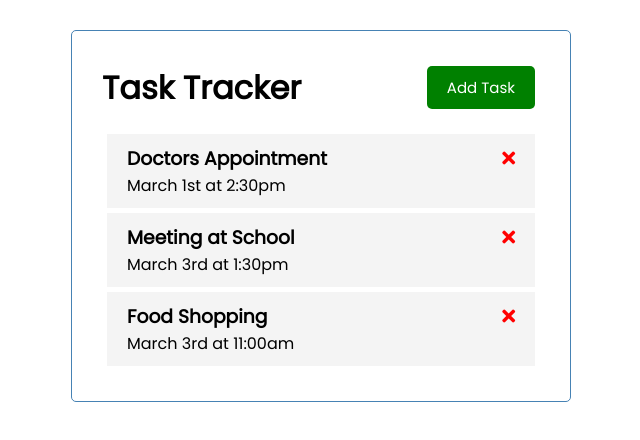
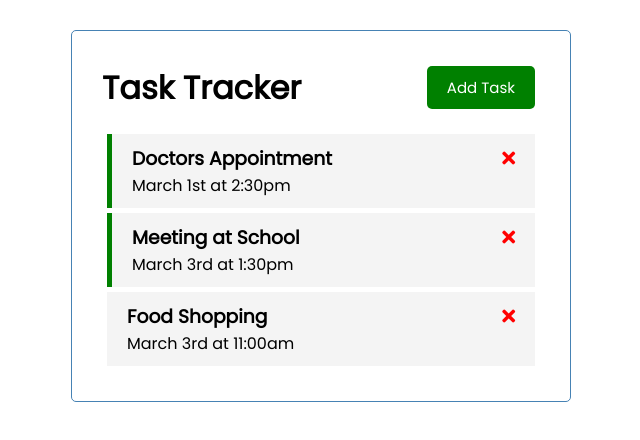
Before and after one commit to peterlewandowski/task-tracker-app-vue, a Vue app: page / in a window 1280 px wide. Shown: the top 440 px of the page, without its empty margins (319-959 px from the left). Built offline with nearby package versions, Linux system fonts and the light colour scheme.

Commit message:
adding v-on="onDelete", using $emit 'delete-task' event name to pass id of the deleted task up to the parent, eventaully App.vue

```diff
--- a/src/App.vue
+++ b/src/App.vue
@@ -1,7 +1,7 @@
 <template>
   <div class="container">
     <Header title="Task Tracker"/>
-    <Tasks :tasks="tasks" />
+    <Tasks @delete-task="deleteTask" :tasks="tasks" />
     <!-- line 4 does: v-bind tasks prop to tasks data -->
   </div>
 </template>
@@ -16,6 +16,13 @@
   data() {
     return {
       tasks: []
+    }
+  },
+  methods: {
+    deleteTask(id) {
+    if (confirm('Are you sure?')) {
+        this.tasks = this.tasks.filter((task) => task.id !== id) // 'reset' tasks to tasks w/o deletedTask of 'id'
+      }
     }
   },
   created() {
--- a/src/components/Task.vue
+++ b/src/components/Task.vue
@@ -1,7 +1,7 @@
 <template>
-    <div class="task">
+    <div :class="[task.reminder ? 'reminder' : '', 'task']">
         <h3>{{ task.text }}
-        <i class="fas fa-times"></i>
+        <i @click="onDelete(task.id)" class="fas fa-times"></i>
         <!-- font-awesome imported to index.html; -->
         </h3>
         <p>{{ task.day }}</p>
@@ -13,6 +13,11 @@
     name: 'Task',
     props: {
         task: Object // this component will take in an individual "task" object
+    },
+    methods: {
+        onDelete(id) {
+            this.$emit('delete-task', id)
+        }
     }
 }
 </script>
--- a/src/components/Tasks.vue
+++ b/src/components/Tasks.vue
@@ -1,7 +1,7 @@
 <template>
     <div :key="task.id" v-for="task in tasks">
         <!-- like 2: v-for loops through each task in tasks -->
-        <Task :task="task" />
+        <Task @delete-task="$emit('delete-task', task.id)" :task="task" />
     </div>
 </template>
 
@@ -13,6 +13,7 @@
     props: { // this component "Tasks" will take in "tasks" Array as prop
         tasks: Array
     },
-    components: { Task } // need to register the Task component inside this "Tasks" component
+    components: { Task }, // need to register the Task component inside this "Tasks" component
+    emits: ['delete-task'],
 }
 </script>
```
